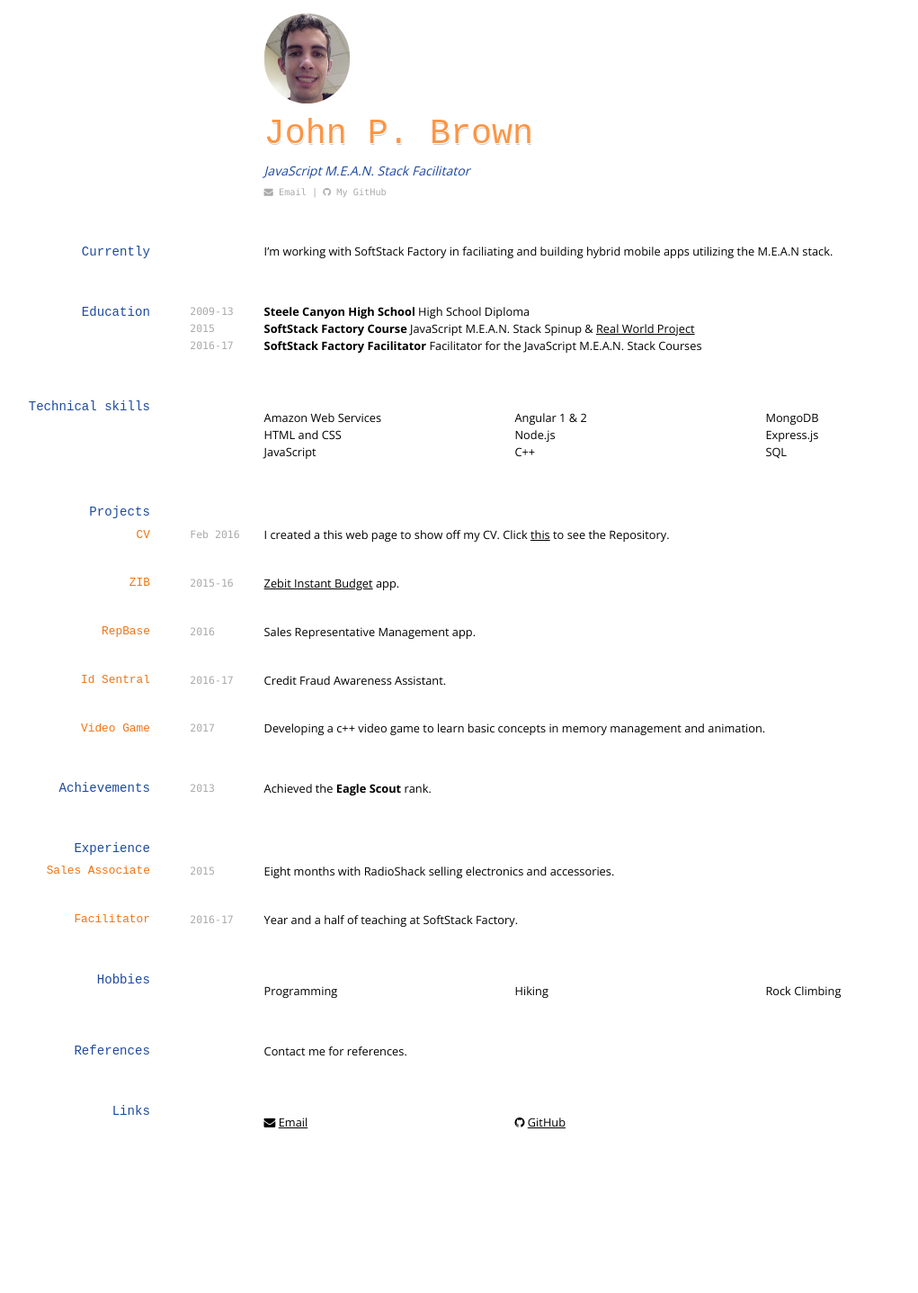
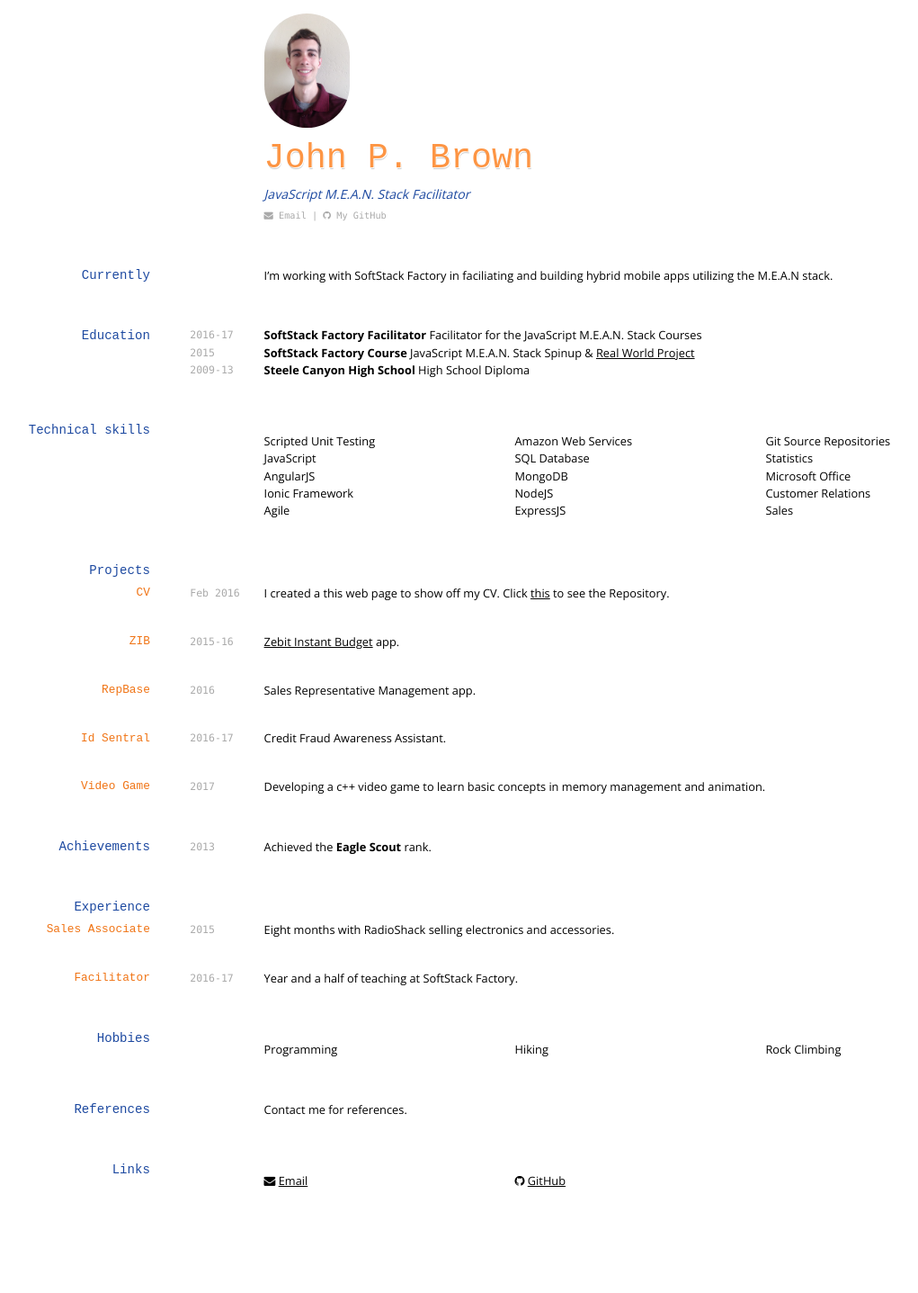
Before and after one commit to jbrownssf/jbrownssf.github.io, a Jekyll site: the page built from index.md, in a window 1280 px wide. Shown: the whole page at 90% size, without its empty margins (36-1057 px from the left). Built offline with Jekyll 4.4.1, drawn with Linux system fonts in a browser that asks for light colours; nearby versions of some CDN libraries; before the commit the page ends 1373 px from its top, so only the background shows below that.

Commit message:
Updates github directory and relative skills.

```diff
--- a/index.md
+++ b/index.md
@@ -3,7 +3,7 @@ layout: cv
 title: John P. Brown's CV
 ---
 
-![John](./media/22.JPEG){:.avatar}
+![John](./media/22.JPG){:.avatar}
 
 # John P. Brown
 JavaScript M.E.A.N. Stack Facilitator
@@ -12,7 +12,7 @@ JavaScript M.E.A.N. Stack Facilitator
 <div id="webaddress">
 <i class="fa fa-envelope"></i> <a href="mailto:john.p.brown@outlook.com">Email</a>
 |
-<i class="fa fa-github"></i> <a href="http://github.com/jbrownssf">My GitHub</a>
+<i class="fa fa-github"></i> <a href="http://github.com/jpbrown250">My GitHub</a>
 <!--|-->
 <!--<i class="fa fa-twitter"></i> <a href="http://twitter.com/">mytwitteraccount</a>-->
 </div>
@@ -23,26 +23,32 @@ JavaScript M.E.A.N. Stack Facilitator
 I'm working with SoftStack Factory in faciliating and building hybrid mobile apps utilizing the M.E.A.N stack.
 
 ## Education
-`2009-13`
-__Steele Canyon High School__ High School Diploma
+`2016-17`
+__SoftStack Factory Facilitator__ Facilitator for the JavaScript M.E.A.N. Stack Courses
 <br>
 `2015`
 __SoftStack Factory Course__ JavaScript M.E.A.N. Stack Spinup & <a target="_blank" href="https://app.zebitinstantbudget.com/">Real World Project</a>
 <br>
-`2016-17`
-__SoftStack Factory Facilitator__ Facilitator for the JavaScript M.E.A.N. Stack Courses
+`2009-13`
+__Steele Canyon High School__ High School Diploma
 
 
 ## Technical skills
+* Scripted Unit Testing
+* JavaScript
+* AngularJS
+* Ionic Framework
+* Agile
 * Amazon Web Services
-* HTML and CSS
-* JavaScript
-* Angular 1 & 2
-* Node.js
-* C++
+* SQL Database
 * MongoDB
-* Express.js
-* SQL
+* NodeJS
+* ExpressJS
+* Git Source Repositories
+* Statistics
+* Microsoft Office
+* Customer Relations
+* Sales
 
 ## Projects
 
```
Also changed, not shown: media/22.JPG (added), 2 other files.
